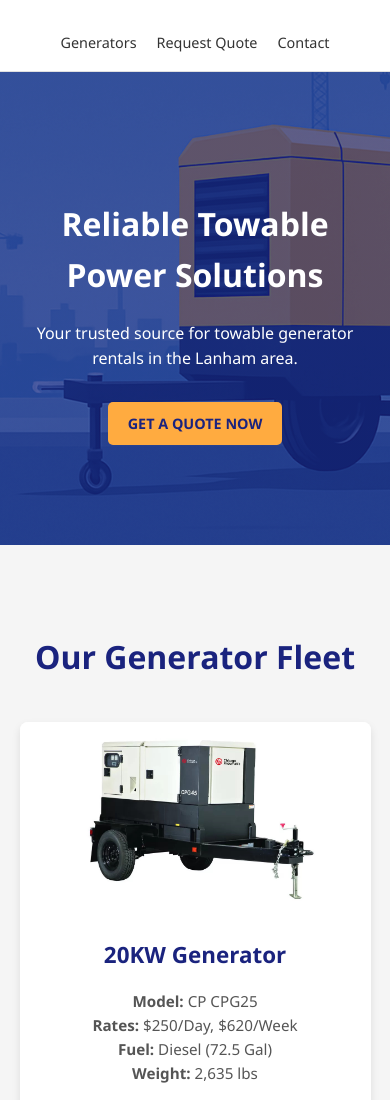
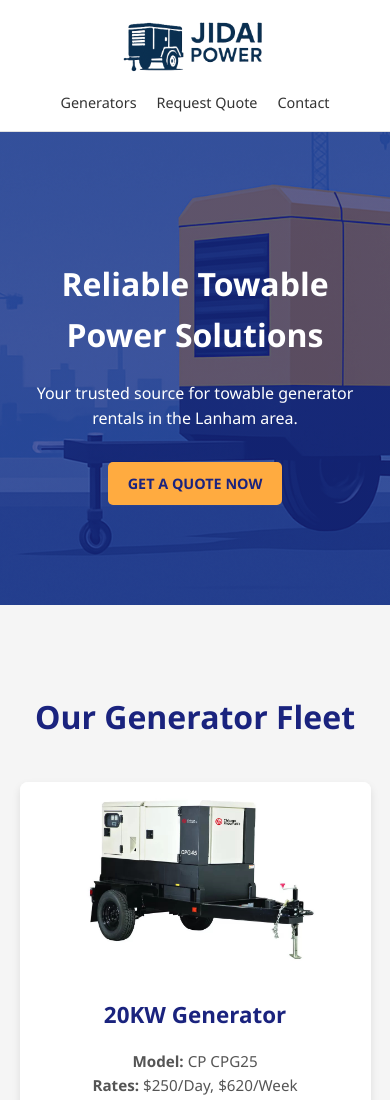
Before and after one commit to sabooakhter/Jidaipower, a plain HTML site: page index.html in a window 390 px wide. Shown: the top 1100 px of the page. Drawn offline with nearby package versions, Linux system fonts and the light colour scheme.

Commit message:
mobile logo

```diff
--- a/index.html
+++ b/index.html
@@ -20,7 +20,9 @@
 <body>
     <header>
         <div class="container">
-            <div class="logo"></div>
+            <div class="logo">
+                <a href="/"><img src="images/logo.png" alt="JIDAiPower Logo"></a>
+            </div>
             <nav>
                 <ul>
                     <li><a href="#generators">Generators</a></li>
--- a/style.css
+++ b/style.css
@@ -51,10 +51,14 @@ header .container {
 }
 
 header .logo {
-    background: url(/images/logo.png) no-repeat center center / cover;
-    font-size: 1.8em;
-    font-weight: bold;
-    color: #1a237e;
+    /* Styles for the container div if needed, e.g., margin */
+    /* Removed background, font-size, font-weight, color */
+}
+
+header .logo img {
+    max-height: 60px; /* Adjust as needed */
+    width: auto; /* Maintain aspect ratio */
+    display: block; /* Ensure it behaves like a block element */
 }
 
 header nav ul {
```
